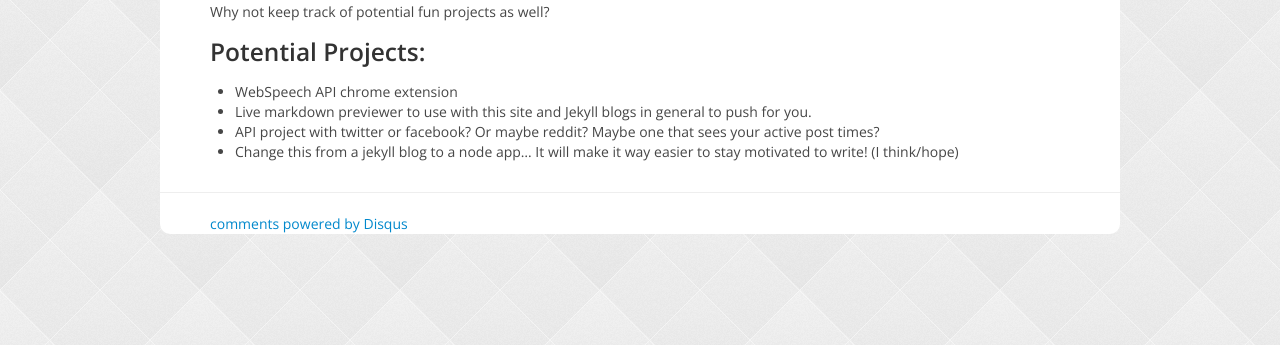
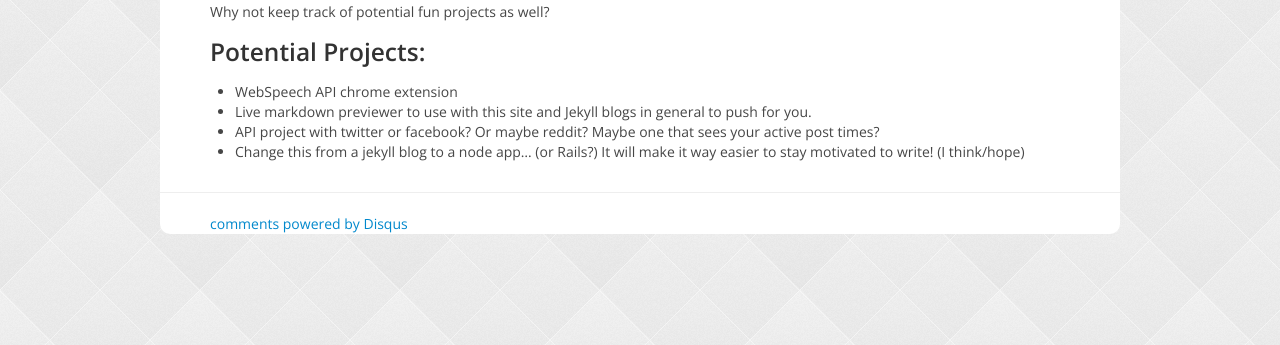
Before and after one commit to ryan-endacott/ryan-endacott.github.com, a Jekyll site: the page built from _posts/2013-1-13-What's-a-blog.md, in a window 1280 px wide. Shown: the part 510-855 px from the top of the page. Built offline with Jekyll 4.4.1, drawn with Linux system fonts in a browser that asks for light colours; nearby versions of some CDN libraries; Markdown is read by kramdown in place of the engine named in the settings; comment, search, counter and statistics services are not loaded.

Commit message:
Maybe make this a rails app
Shhh.  Yes, I do like my GitHub streak.  But I'm also still committing to private repos that don't keep my streak ongoing.

```diff
--- a/_posts/2013-1-13-What's-a-blog.md
+++ b/_posts/2013-1-13-What's-a-blog.md
@@ -32,4 +32,4 @@
 * WebSpeech API chrome extension
 * Live markdown previewer to use with this site and Jekyll blogs in general to push for you.
 * API project with twitter or facebook?  Or maybe reddit?  Maybe one that sees your active post times?
-* Change this from a jekyll blog to a node app...  It will make it way easier to stay motivated to write! (I think/hope)
+* Change this from a jekyll blog to a node app... (or Rails?)  It will make it way easier to stay motivated to write! (I think/hope)
```
